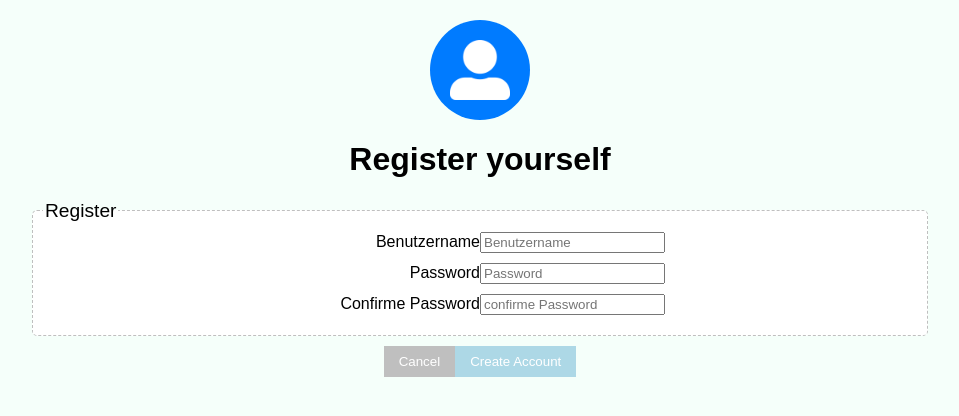
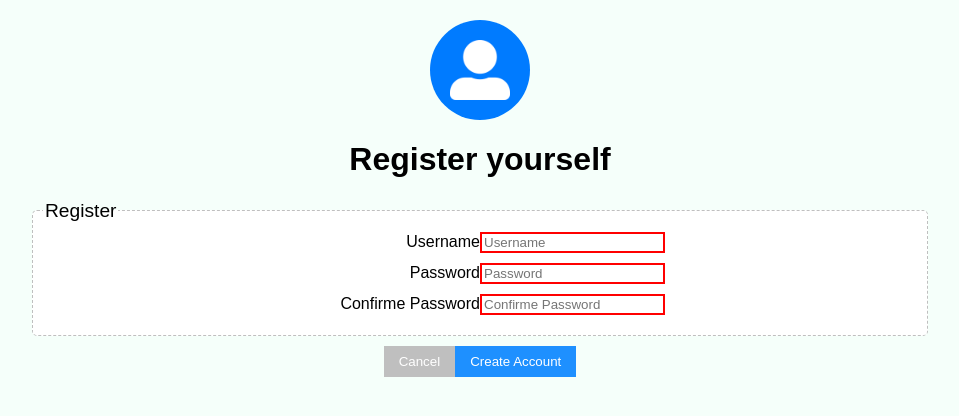
Before and after one commit to MaxMalinowski/WebTech, an Angular app: page /register in a window 1280 px wide. Shown: the top 416 px of the page, without its empty margins (160-1119 px from the left). Built offline with nearby package versions, Linux system fonts and the light colour scheme.

Commit message:
changed register component

```diff
--- a/src/app/components/register/register.component.html
+++ b/src/app/components/register/register.component.html
@@ -1,89 +1,72 @@
-<!DOCTYPE html>
-<html lang="en">
-  <head>
-    <meta charset="UTF-8" />
-    <meta name="viewport" content="width=device-width, initial-scale=1.0" />
-    <link rel="stylesheet" href="./register.component.css" />
-    <script src="./register.component.ts"></script>
-    <!-- <script src="../js/constants.js"></script> -->
-    <title>Register</title>
-  </head>
-
-  <body>
 <img class="special-img" src="../../../assets/images/user.png" alt="" />
 
 <h1 class="special-h">Register yourself</h1>
 
-    <form class="form-horizontal login-form" role="form" #loginForm="ngForm">
-      <fieldset class="form_fieldset">
+<div class="form-row">
+  <div *ngIf="generalMessage !== ''" class="register-message">
+    {{generalMessage}}
+  </div>
+</div>
+
+<form>
+  <fieldset>
     <legend>Register</legend>
 
     <div class="form-row">
-          <label class="form-col-left" for="benutzername">Benutzername</label>
+      <label class="form-col-left" for="username">Username</label>
       <div class="form-col-right">
+        <div *ngIf="!(usernameExistencyStatus && usernameLengthStatus)" class="warning">{{usernameMessage}}</div>
         <input
+          [ngStyle]="{'border': (usernameExistencyStatus && usernameLengthStatus) ? '2px solid green' : '2px solid red' }"
           type="text"
-              id="benutzername"
-              name="benutzername"
-              placeholder="Benutzername"
-              [(ngModel)]="benutzername"
-              #username="ngModel"
+          id="username"
+          name="username"
+          placeholder="Username"
+          [(ngModel)]="username"
+          (keyup)="checkUsername()"
+          autofocus
           required
-              (keyup) = "checkUsername()"
         />
-          </div>
-          <div [hidden]="hiddenUN" class="warning">
-            {{ messageUser }}
       </div>
     </div>
 
     <div class="form-row">
       <label class="form-col-left" for="passwort">Password</label>
       <div class="form-col-right">
+        <div *ngIf="!passwordLengthStatus" class="warning">{{passwordMessage}}</div>
         <input
+          [ngStyle]="{'border': (passwordLengthStatus) ? '2px solid green' : '2px solid red' }"
           type="password"
           id="passwort"
           name="passwort"
           placeholder="Password"
-              [(ngModel)]="passwort"
-              #password="ngModel"
+          [(ngModel)]="password"
+          (keyup)="checkPassword()"
           required
-              (keyup) = "checkPassword()"
         />
-          </div>
-          <div [hidden]="hiddenPW" class="warning">
-            {{ messagePassword }}
       </div>
     </div>
 
     <div class="form-row">
-          <label class="form-col-left" for="bestatigtPW"
-            >Confirme Password</label
-          >
+      <label class="form-col-left" for="confirmPassword">Confirme Password</label>
       <div class="form-col-right">
+        <div *ngIf="!passwordConfirmationStatus" class="warning">{{confirmMessage}}</div>
         <input
+          [ngStyle]="{'border': (passwordConfirmationStatus) ? '2px solid green' : '2px solid red' }"
           type="password"
-              id="bestatigtPW"
-              name="bestatigtPW"
-              placeholder="confirme Password"
-              [(ngModel)]="bestatigtPW"
-              #confirmedPW="ngModel"
+          id="confirmPassword"
+          name="confirmPassword"
+          placeholder="Confirme Password"
+          [(ngModel)]="confirmedPassword"
+          (keyup)="checkConfirmedPassword()"
           required
-              (keyup) = "checkConfirmedPassword()"
         />
-          </div>
-          <div [hidden]="hiddenCPW" class="warning">
-            {{ messageConfirmedPW }}
       </div>
     </div>
   </fieldset>
 
   <div class="button-div">
     <button type="submit" (click)="cancel()" formnovalidate>Cancel</button>
-        <button class="blue-button"id="register" type="submit" (click)="create()" disabled="disabledRegister">
-          Create Account
-        </button>
+    <button class="blue-button" id="register" type="submit" (click)="register()" [disabled]="disableRegister()">Create Account</button>
   </div>
 </form>
-  </body>
-</html>
--- a/src/app/components/register/register.component.ts
+++ b/src/app/components/register/register.component.ts
@@ -9,206 +9,101 @@ import { BackendService } from 'src/app/services/backend.service';
   styleUrls: ['./register.component.css'],
 })
 export class RegisterComponent implements OnInit {
-  benutzername: string = '';
-  passwort: string = '';
-  bestatigtPW: string = '';
+  public username: string = '';
+  public password: string = '';
+  public confirmedPassword: string = '';
 
-  messageUser: string = '';
-  messageUserNameWrong: string = '';
-  messageUserExists: string = '';
-  messagePassword: string = '';
-  messageConfirmedPW: string = '';
+  public usernameLengthStatus: boolean = false;
+  public usernameExistencyStatus: boolean = false;
+  public passwordLengthStatus: boolean = false;
+  public passwordConfirmationStatus: boolean = false;
 
-  hiddenUN: boolean = true;
-  hiddenPW: boolean = true;
-  hiddenCPW: boolean = true;
-  disabledRegister: boolean = true;
-
-  usernameLengthStatus: any = { Value: false };
-  usernameExistencyStatus: any = { Value: false };
-  passwordLengthStatus: any = { Value: false };
-  passwordConfirmationStatus: any = { Value: false };
-  timer: any = null;
+  public generalMessage: string = '';
+  public usernameMessage: string = '';
+  public passwordMessage: string = '';
+  public confirmMessage: string = '';
+  public static messages: any = {
+    msgError: 'Something went wrong. Please try again.',
+    msgUsernameExists:
+      'This username already exists. Please choose another one.',
+    msgUsernameLength: 'This username is too short.',
+    msgPasswordLength:
+      'The supplied password is too short. Please choose a longer one.',
+    msgPasswordsMatch: 'The passwords do not match.',
+  };
 
   public constructor(
     private router: Router,
     private backendService: BackendService
   ) {}
 
-  public ngOnInit(): void {
-    this.setRegisterButton();
-  }
+  public ngOnInit(): void {}
 
   public cancel(): void {
     this.router.navigate(['/login']);
   }
 
-  public async create(): Promise<void> {
-    alert('create');
-    if (this.checkStates()) {
-      if (
-        await this.backendService.register(this.benutzername, this.passwort)
-      ) {
-        this.router.navigate(['/friends']);
+  public register(): void {
+    this.backendService.register(this.username, this.password)
+      .then((ok: boolean) => {
+        if (ok) {
+          this.router.navigate(['/friends']);
+        } else {
+          this.generalMessage = RegisterComponent.messages.msgError;
+        }
+      });
+  }
+
+  public checkUsername(): void {
+    if (this.username.length < 3) {
+      this.usernameLengthStatus = false;
+      this.usernameMessage = RegisterComponent.messages.msgUsernameLength;
+    } else {
+      this.usernameLengthStatus = true;
+      this.backendService.userExists(this.username).then((exists: boolean) => {
+        if (exists) {
+          this.usernameExistencyStatus = false;
+          this.usernameMessage = RegisterComponent.messages.msgUsernameExists;
+        } else {
+          this.usernameExistencyStatus = true;
+          this.usernameMessage = '';
+        }
+      });
+    }
+  }
+
+  public checkPassword(): void {
+    if (this.password.length < 8) {
+      this.passwordLengthStatus = false;
+      this.passwordMessage = RegisterComponent.messages.msgPasswordLength;
+    } else {
+      this.passwordLengthStatus = true;
+      this.passwordMessage = '';
+    }
+  }
+
+  public checkConfirmedPassword(): void {
+    if (this.passwordLengthStatus) {
+      if (this.password === this.confirmedPassword) {
+        this.passwordConfirmationStatus = true;
+        this.confirmMessage = '';
       } else {
-        this.messageUser = 'username already exists';
-        this.hiddenUN = false;
-        this.resetInputs();
+        this.passwordConfirmationStatus = false;
+        this.confirmMessage = RegisterComponent.messages.msgPasswordsMatch;
       }
     }
   }
 
-  /**reset all inputs */
-  public resetInputs(): void {
-    this.benutzername = '';
-    this.passwort = '';
-    this.bestatigtPW = '';
-    this.usernameLengthStatus = { Value: false };
-    this.passwordLengthStatus = { Value: false };
-    this.passwordConfirmationStatus = { Value: false };
-    var password = document.getElementById('passwort');
-    var username = document.getElementById('benutzername');
-    var bestatigtPW = document.getElementById('bestatigtPW');
-    if (username) {
-      this.setStatus(this.usernameLengthStatus, username, 'grey');
-    }
-    if (password) {
-      this.setStatus(this.passwordLengthStatus, password, 'grey');
-    }
-    if (bestatigtPW) {
-      this.setStatus(this.passwordConfirmationStatus, bestatigtPW, 'grey');
-    }
-    this.setRegisterButton();
-  }
-
-  /**
-   * check all States
-   */
-  public checkStates(): boolean {
+  public disableRegister(): boolean {
     if (
-      this.usernameLengthStatus.Value ===true &&
-      this.usernameExistencyStatus.Value ===true &&
-      this.passwordConfirmationStatus.Value ===true &&
-      this.passwordLengthStatus.Value ===true
+      (((this.usernameLengthStatus === this.usernameExistencyStatus) ===
+        this.passwordLengthStatus) ===
+        this.passwordConfirmationStatus) ===
+      true
     ) {
+      return false;
+    } else {
       return true;
     }
-    return false;
-  }
-
-  /**
-   * Function to check to verify the username after 1 sec of no input
-   * --> used in HTML files
-   */
-  public checkUsername(): void {
-    var usernameElement = document.getElementById('benutzername');
-    if (usernameElement) {
-      this.setStatus(this.usernameLengthStatus, usernameElement, 'grey');
-      clearTimeout(this.timer);
-      this.timer = setTimeout(() => {
-        if (usernameElement) {
-          this.isUsernameValid(usernameElement);
-
-          this.messageUser = this.messageUserExists + this.messageUserNameWrong;
-          if (this.messageUser !== '') {
-            this.hiddenUN = false;
-          } else {
-            this.hiddenUN = true;
-          }
-        }
-      }, 1000);
-    }
-  }
-
-  /**
-   * Function to check, wheter the supplied password us least 8 characters
-   * --> used in HTML files
-   */
-  public checkPassword(): void {
-    var passwordElement = document.getElementById('passwort');
-    if (passwordElement && this.passwort.length < 8) {
-      this.setStatus(this.passwordLengthStatus, passwordElement, 'red');
-      this.messagePassword = '\nPassword must consist of at least 8 characters';
-      this.hiddenPW = false;
-    } else if (passwordElement) {
-      this.setStatus(this.passwordLengthStatus, passwordElement, 'green');
-      this.messagePassword = '';
-      this.hiddenPW = true;
-    }
-    this.setRegisterButton();
-  }
-
-  /**
-   * Function to check, wheter the supplied confirmation password matches the password
-   * --> used in HTML files
-   */
-  public checkConfirmedPassword(): void {
-    var confiremdPasswordElement = document.getElementById('bestatigtPW');
-    if (confiremdPasswordElement && this.passwort === this.bestatigtPW) {
-      this.setStatus(
-        this.passwordConfirmationStatus,
-        confiremdPasswordElement,
-        'green'
-      );
-      this.messageConfirmedPW = '';
-      this.hiddenCPW = true;
-    } else if (confiremdPasswordElement) {
-      this.setStatus(
-        this.passwordConfirmationStatus,
-        confiremdPasswordElement,
-        'red'
-      );
-      this.messageConfirmedPW = '\nPasswords do not match';
-      this.hiddenCPW = false;
-    }
-    this.setRegisterButton();
-  }
-
-  /**
-   * Function to set the border color of a specific element to a specific color
-   */
-  public setStatus(
-    flag: { Value: boolean },
-    element: HTMLElement,
-    color: string
-  ): void {
-    element.style.border = '2px solid ' + color;
-
-    if (color == 'green') {
-      flag.Value = true;
-    } else {
-      flag.Value = false;
-    }
-  }
-
-  /**
-   * set register button
-   */
-  public setRegisterButton() {
-    var button = document.getElementById('register');
-    if (button) {
-      if (this.checkStates()) {
-        this.disabledRegister = false;
-        button.style.background = 'dodgerblue';
-      } else {
-        this.disabledRegister = true;
-        button.style.background = 'lightblue';
-      }
-    }
-  }
-
-  /**
-   * Fucntion to check whether the supplied username is at least 3 characters long and doesn't already exist
-   */
-  public isUsernameValid(usernameElement: HTMLElement): void {
-    if (this.benutzername.length < 3) {
-      this.setStatus(this.usernameLengthStatus, usernameElement, 'red');
-      this.messageUserNameWrong =
-        '\nUsername must consist of at least 3 characters';
-    } else {
-      this.messageUserNameWrong = '';
-      this.setStatus(this.usernameLengthStatus, usernameElement, 'green');
-    }
-    this.setRegisterButton();
   }
 }
--- a/src/styles.css
+++ b/src/styles.css
@@ -28,6 +28,7 @@ button {
     padding: 8px;
     padding-left: 15px;
     padding-right: 15px;
+    cursor: pointer;
 }
 
 fieldset {
@@ -78,6 +79,7 @@ a:hover {
     font-style: normal;
     font-weight: 700;
     font-size: 18px;
+    cursor: pointer;
 }
 
 /* #################################################
```
Also changed, not shown: src/app/components/register/register.component.css (+7 -0 lines). Lines whose indentation alone changed are shown as unchanged.
